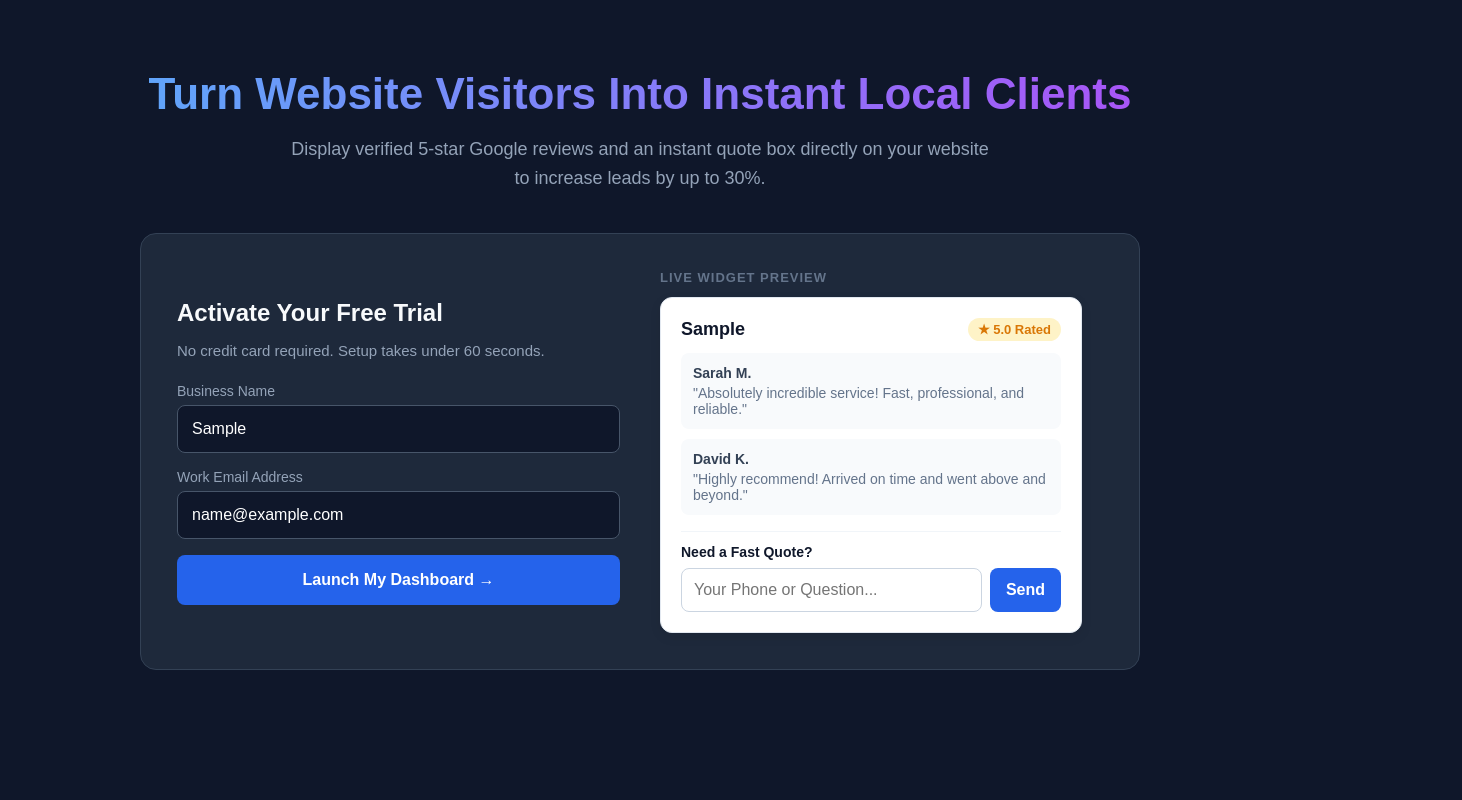
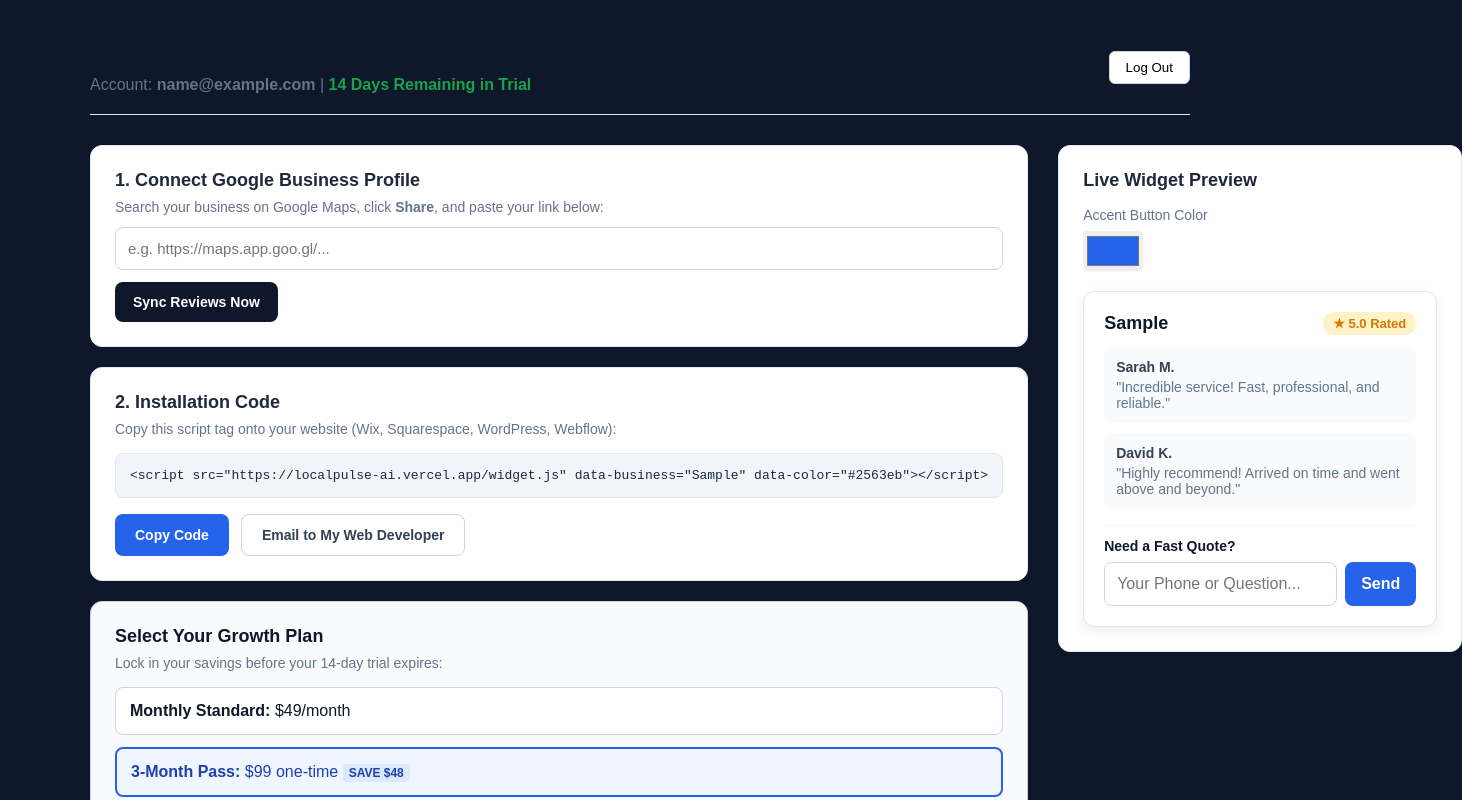
Before and after one commit to rmarbles/localpulse-ai, a Next.js app: page / in a window 1280 px wide. Both pictures are taken after typing "Sample", "name@example.com" into the empty fields and a click on the button "Launch My Dashboard →". Shown: the top 800 px of the page, 1462 px wide, since content can reach past the window. Built offline with nearby package versions, Linux system fonts and the light colour scheme; no server answers.

Commit message:
Refactor widget text and add Google sync feature
Updated text in LocalPulseWidget and CustomerDashboard components for clarity. Added sync functionality for Google Maps link.

```diff
--- a/app/page.js
+++ b/app/page.js
@@ -7,7 +7,7 @@ import React, { useState, useEffect } from 'react';
 // ==========================================
 export function LocalPulseWidget({ businessName, primaryColor = '#2563eb' }) {
   const [reviews] = useState([
-    { author: "Sarah M.", rating: 5, text: "Absolutely incredible service! Fast, professional, and reliable." },
+    { author: "Sarah M.", rating: 5, text: "Incredible service! Fast, professional, and reliable." },
     { author: "David K.", rating: 5, text: "Highly recommend! Arrived on time and went above and beyond." }
   ]);
   const [leadText, setLeadText] = useState('');
@@ -71,8 +71,17 @@ function CustomerDashboard({ businessName, email, onLogout }) {
   const [googleUrl, setGoogleUrl] = useState('');
   const [widgetColor, setWidgetColor] = useState('#2563eb');
   const [copied, setCopied] = useState(false);
+  const [synced, setSynced] = useState(false);
 
   const embedCode = `<script src="https://localpulse-ai.vercel.app/widget.js" data-business="${encodeURIComponent(businessName)}" data-color="${widgetColor}"></script>`;
+
+  const handleSync = () => {
+    if (!googleUrl) {
+      alert("Please paste your Google Maps link first!\n\nHow to find it:\n1. Open Google Maps\n2. Search for your business\n3. Click 'Share' and copy the link.");
+      return;
+    }
+    setSynced(true);
+  };
 
   const copyToClipboard = () => {
     navigator.clipboard.writeText(embedCode);
@@ -80,13 +89,16 @@ function CustomerDashboard({ businessName, email, onLogout }) {
     setTimeout(() => setCopied(false), 3000);
   };
 
+  // Safely formatted mailto link for developers
+  const mailtoUrl = `mailto:?subject=${encodeURIComponent(`LocalPulse Widget Setup for ${businessName}`)}&body=${encodeURIComponent(`Hi,\n\nPlease add our review widget snippet to our website HTML before the closing </body> tag:\n\n${embedCode}\n\nThanks!`)}`;
+
   return (
     <div style={{ maxWidth: '1100px', margin: '0 auto', padding: '40px 20px', fontFamily: 'sans-serif', color: '#1e293b' }}>
       {/* Header */}
       <div style={{ display: 'flex', justifyContent: 'space-between', alignItems: 'center', borderBottom: '1px solid #e2e8f0', paddingBottom: '20px', marginBottom: '30px' }}>
         <div>
           <h1 style={{ margin: 0, fontSize: '28px', color: '#0f172a' }}>{businessName} Dashboard</h1>
-          <p style={{ margin: '4px 0 0 0', color: '#64748b' }}>Account Email: <strong>{email}</strong> | <span style={{ color: '#16a34a', fontWeight: 'bold' }}>14-Day Free Trial Active</span></p>
+          <p style={{ margin: '4px 0 0 0', color: '#64748b' }}>Account: <strong>{email}</strong> | <span style={{ color: '#16a34a', fontWeight: 'bold' }}>14 Days Remaining in Trial</span></p>
         </div>
         <button onClick={onLogout} style={{ padding: '8px 16px', borderRadius: '6px', border: '1px solid #cbd5e1', backgroundColor: '#fff', cursor: 'pointer' }}>Log Out</button>
       </div>
@@ -98,41 +110,52 @@ function CustomerDashboard({ businessName, email, onLogout }) {
           {/* Step 1: Connect Google Profile */}
           <div style={{ backgroundColor: '#ffffff', padding: '24px', borderRadius: '12px', border: '1px solid #e2e8f0', boxShadow: '0 2px 8px rgba(0,0,0,0.04)' }}>
             <h3 style={{ margin: '0 0 8px 0', fontSize: '18px' }}>1. Connect Google Business Profile</h3>
-            <p style={{ margin: '0 0 16px 0', fontSize: '14px', color: '#64748b' }}>Paste your Google Maps link to sync live reviews.</p>
+            <p style={{ margin: '0 0 12px 0', fontSize: '14px', color: '#64748b' }}>Search your business on Google Maps, click <strong>Share</strong>, and paste your link below:</p>
             <input
               type="text"
-              placeholder="https://maps.google.com/..."
+              placeholder="e.g. https://maps.app.goo.gl/..."
               value={googleUrl}
               onChange={(e) => setGoogleUrl(e.target.value)}
               style={{ width: '100%', padding: '12px', borderRadius: '8px', border: '1px solid #cbd5e1', fontSize: '15px', boxSizing: 'border-box', marginBottom: '12px' }}
             />
-            <button style={{ backgroundColor: '#0f172a', color: '#fff', padding: '10px 16px', borderRadius: '6px', border: 'none', fontWeight: 'bold', cursor: 'pointer' }}>Sync Reviews Now</button>
+            <button onClick={handleSync} style={{ backgroundColor: '#0f172a', color: '#fff', padding: '12px 18px', borderRadius: '8px', border: 'none', fontWeight: 'bold', cursor: 'pointer', fontSize: '14px' }}>
+              {synced ? '✓ Google Reviews Connected' : 'Sync Reviews Now'}
+            </button>
           </div>
 
           {/* Step 2: Widget Embed Code */}
           <div style={{ backgroundColor: '#ffffff', padding: '24px', borderRadius: '12px', border: '1px solid #e2e8f0', boxShadow: '0 2px 8px rgba(0,0,0,0.04)' }}>
             <h3 style={{ margin: '0 0 8px 0', fontSize: '18px' }}>2. Installation Code</h3>
-            <p style={{ margin: '0 0 16px 0', fontSize: '14px', color: '#64748b' }}>Copy and paste this script tag into your website HTML (Wix, Squarespace, WordPress, Webflow).</p>
+            <p style={{ margin: '0 0 16px 0', fontSize: '14px', color: '#64748b' }}>Copy this script tag onto your website (Wix, Squarespace, WordPress, Webflow):</p>
 
             <pre style={{ backgroundColor: '#f1f5f9', padding: '14px', borderRadius: '8px', fontSize: '13px', overflowX: 'auto', border: '1px solid #e2e8f0' }}>{embedCode}</pre>
 
             <div style={{ display: 'flex', gap: '12px', marginTop: '16px' }}>
-              <button onClick={copyToClipboard} style={{ backgroundColor: '#2563eb', color: '#fff', padding: '12px 20px', borderRadius: '8px', border: 'none', fontWeight: 'bold', cursor: 'pointer' }}>
+              <button onClick={copyToClipboard} style={{ backgroundColor: '#2563eb', color: '#fff', padding: '12px 20px', borderRadius: '8px', border: 'none', fontWeight: 'bold', cursor: 'pointer', fontSize: '14px' }}>
                 {copied ? '✓ Code Copied!' : 'Copy Code'}
               </button>
-              <a href={`mailto:developer@yourwebsite.com?subject=LocalPulse Widget Setup&body=Please paste this snippet onto our site: ${encodeURIComponent(embedCode)}`} style={{ padding: '12px 20px', borderRadius: '8px', border: '1px solid #cbd5e1', backgroundColor: '#fff', color: '#334155', textDecoration: 'none', fontWeight: 'bold', fontSize: '14px' }}>
+              <a href={mailtoUrl} style={{ padding: '12px 20px', borderRadius: '8px', border: '1px solid #cbd5e1', backgroundColor: '#fff', color: '#334155', textDecoration: 'none', fontWeight: 'bold', fontSize: '14px', display: 'inline-block' }}>
                 Email to My Web Developer
               </a>
             </div>
           </div>
 
-          {/* Step 3: Upgrade to Paid Plan */}
-          <div style={{ backgroundColor: '#eff6ff', padding: '24px', borderRadius: '12px', border: '1px solid #bfdbfe' }}>
-            <h3 style={{ margin: '0 0 8px 0', fontSize: '18px', color: '#1e40af' }}>Subscription Status</h3>
-            <p style={{ margin: '0 0 16px 0', fontSize: '14px', color: '#1e3a8a' }}>Your 14-day trial ends soon. Lock in your $49/month rate to keep receiving website leads uninterrupted.</p>
-            <a href="https://buy.stripe.com/test_placeholder" style={{ display: 'inline-block', backgroundColor: '#16a34a', color: '#fff', padding: '14px 24px', borderRadius: '8px', textDecoration: 'none', fontWeight: 'bold', fontSize: '16px' }}>
-              Activate Paid Plan ($49/mo) →
-            </a>
+          {/* Step 3: Strategic Offers */}
+          <div style={{ backgroundColor: '#f8fafc', padding: '24px', borderRadius: '12px', border: '1px solid #cbd5e1' }}>
+            <h3 style={{ margin: '0 0 8px 0', fontSize: '18px', color: '#0f172a' }}>Select Your Growth Plan</h3>
+            <p style={{ margin: '0 0 16px 0', fontSize: '14px', color: '#64748b' }}>Lock in your savings before your 14-day trial expires:</p>
+
+            <div style={{ display: 'flex', flexDirection: 'column', gap: '12px' }}>
+              <a href="https://buy.stripe.com/test_monthly" style={{ display: 'block', backgroundColor: '#ffffff', border: '1px solid #cbd5e1', padding: '14px', borderRadius: '8px', textDecoration: 'none', color: '#0f172a' }}>
+                <strong>Monthly Standard:</strong> $49/month
+              </a>
+              <a href="https://buy.stripe.com/test_3month" style={{ display: 'block', backgroundColor: '#eff6ff', border: '2px solid #2563eb', padding: '14px', borderRadius: '8px', textDecoration: 'none', color: '#1e40af' }}>
+                <strong>3-Month Pass:</strong> $99 one-time <span style={{ backgroundColor: '#dbeafe', color: '#1e40af', fontSize: '12px', padding: '2px 6px', borderRadius: '4px', fontWeight: 'bold' }}>SAVE $48</span>
+              </a>
+              <a href="https://buy.stripe.com/test_annual" style={{ display: 'block', backgroundColor: '#f0fdf4', border: '1px solid #86efac', padding: '14px', borderRadius: '8px', textDecoration: 'none', color: '#166534' }}>
+                <strong>6-Month VIP Pass:</strong> $245 one-time <span style={{ backgroundColor: '#dcfce7', color: '#15803d', fontSize: '12px', padding: '2px 6px', borderRadius: '4px', fontWeight: 'bold' }}>Pay 5 Months, Get 6th Month FREE</span>
+              </a>
+            </div>
           </div>
 
         </div>
@@ -162,78 +185,17 @@ function CustomerDashboard({ businessName, email, onLogout }) {
 }
 
 // ==========================================
-// 3. ADMIN FOUNDER PORTAL (FOR YOU)
-// ==========================================
-function AdminPortal() {
-  return (
-    <div style={{ maxWidth: '1000px', margin: '0 auto', padding: '40px 20px', fontFamily: 'sans-serif', color: '#0f172a' }}>
-      <h1 style={{ fontSize: '32px', marginBottom: '8px' }}>Founder Executive Dashboard</h1>
-      <p style={{ color: '#64748b', marginBottom: '32px' }}>Real-time business performance & active client metrics.</p>
-
-      {/* Metrics Row */}
-      <div style={{ display: 'grid', gridTemplateColumns: 'repeat(3, 1fr)', gap: '20px', marginBottom: '40px' }}>
-        <div style={{ backgroundColor: '#ffffff', padding: '24px', borderRadius: '12px', border: '1px solid #e2e8f0' }}>
-          <div style={{ fontSize: '14px', color: '#64748b' }}>Total Signups</div>
-          <div style={{ fontSize: '36px', fontWeight: '800', color: '#2563eb', marginTop: '8px' }}>12</div>
-        </div>
-        <div style={{ backgroundColor: '#ffffff', padding: '24px', borderRadius: '12px', border: '1px solid #e2e8f0' }}>
-          <div style={{ fontSize: '14px', color: '#64748b' }}>Active Paid Clients</div>
-          <div style={{ fontSize: '36px', fontWeight: '800', color: '#16a34a', marginTop: '8px' }}>3</div>
-        </div>
-        <div style={{ backgroundColor: '#ffffff', padding: '24px', borderRadius: '12px', border: '1px solid #e2e8f0' }}>
-          <div style={{ fontSize: '14px', color: '#64748b' }}>Monthly Run Rate (MRR)</div>
-          <div style={{ fontSize: '36px', fontWeight: '800', color: '#0f172a', marginTop: '8px' }}>$147/mo</div>
-        </div>
-      </div>
-
-      <div style={{ backgroundColor: '#ffffff', padding: '24px', borderRadius: '12px', border: '1px solid #e2e8f0' }}>
-        <h3 style={{ margin: '0 0 16px 0' }}>Recent Client Activity</h3>
-        <table style={{ width: '100%', borderCollapse: 'collapse', fontSize: '14px', textAlign: 'left' }}>
-          <thead>
-            <tr style={{ borderBottom: '2px solid #e2e8f0', color: '#64748b' }}>
-              <th style={{ padding: '12px' }}>Business Name</th>
-              <th style={{ padding: '12px' }}>Email</th>
-              <th style={{ padding: '12px' }}>Status</th>
-              <th style={{ padding: '12px' }}>Plan</th>
-            </tr>
-          </thead>
-          <tbody>
-            <tr style={{ borderBottom: '1px solid #f1f5f9' }}>
-              <td style={{ padding: '12px', fontWeight: 'bold' }}>Austin Mobile Detail</td>
-              <td style={{ padding: '12px' }}>owner@austindetail.com</td>
-              <td style={{ padding: '12px', color: '#16a34a' }}>Active</td>
-              <td style={{ padding: '12px' }}>$49/mo</td>
-            </tr>
-            <tr style={{ borderBottom: '1px solid #f1f5f9' }}>
-              <td style={{ padding: '12px', fontWeight: 'bold' }}>Precision Roofing</td>
-              <td style={{ padding: '12px' }}>info@precisionroof.com</td>
-              <td style={{ padding: '12px', color: '#d97706' }}>Trial (Day 4)</td>
-              <td style={{ padding: '12px' }}>Free Trial</td>
-            </tr>
-          </tbody>
-        </table>
-      </div>
-    </div>
-  );
-}
-
-// ==========================================
-// 4. MAIN SAAS LANDING PAGE
+// 3. MAIN SAAS LANDING PAGE
 // ==========================================
 export default function LocalPulseSaaS() {
   const [businessName, setBusinessName] = useState('');
   const [email, setEmail] = useState('');
   const [activeUser, setActiveUser] = useState(null);
-  const [viewAdmin, setViewAdmin] = useState(false);
 
   useEffect(() => {
-    // URL Parameter detection for magic login links from email
     const params = new URLSearchParams(window.location.search);
     const bName = params.get('business');
     const uEmail = params.get('email');
-    const isAdmin = params.get('admin');
-
-    if (isAdmin === 'true') setViewAdmin(true);
     if (bName && uEmail) setActiveUser({ businessName: bName, email: uEmail });
   }, []);
 
@@ -247,7 +209,6 @@ export default function LocalPulseSaaS() {
     setActiveUser({ businessName, email });
   };
 
-  if (viewAdmin) return <AdminPortal />;
   if (activeUser) return <CustomerDashboard businessName={activeUser.businessName} email={activeUser.email} onLogout={() => setActiveUser(null)} />;
 
   return (
@@ -257,12 +218,11 @@ export default function LocalPulseSaaS() {
           Turn Website Visitors Into Instant Local Clients
         </h1>
         <p style={{ fontSize: '18px', color: '#94a3b8', maxWidth: '700px', margin: '0 auto 40px auto', lineHeight: '1.6' }}>
-          Display verified 5-star Google reviews and an instant quote box directly on your website to increase leads by up to 30%.
+          Display verified 5-star Google reviews and an instant quote box directly on your website to increase leads on autopilot.
         </p>
 
         <div style={{ display: 'grid', gridTemplateColumns: '1fr 1fr', gap: '40px', alignItems: 'center', textAlign: 'left', backgroundColor: '#1e293b', padding: '36px', borderRadius: '16px', border: '1px solid #334155' }}>
 
-          {/* Sign Up Column */}
           <div>
             <h3 style={{ fontSize: '24px', margin: '0 0 8px 0' }}>Activate Your Free Trial</h3>
             <p style={{ color: '#94a3b8', fontSize: '15px', marginBottom: '24px' }}>No credit card required. Setup takes under 60 seconds.</p>
@@ -296,7 +256,6 @@ export default function LocalPulseSaaS() {
             </form>
           </div>
 
-          {/* Live Preview Column */}
           <div>
             <div style={{ fontSize: '13px', textTransform: 'uppercase', letterSpacing: '1px', color: '#64748b', fontWeight: 'bold', marginBottom: '12px' }}>Live Widget Preview</div>
             <LocalPulseWidget businessName={businessName || "Your Business"} />
```
